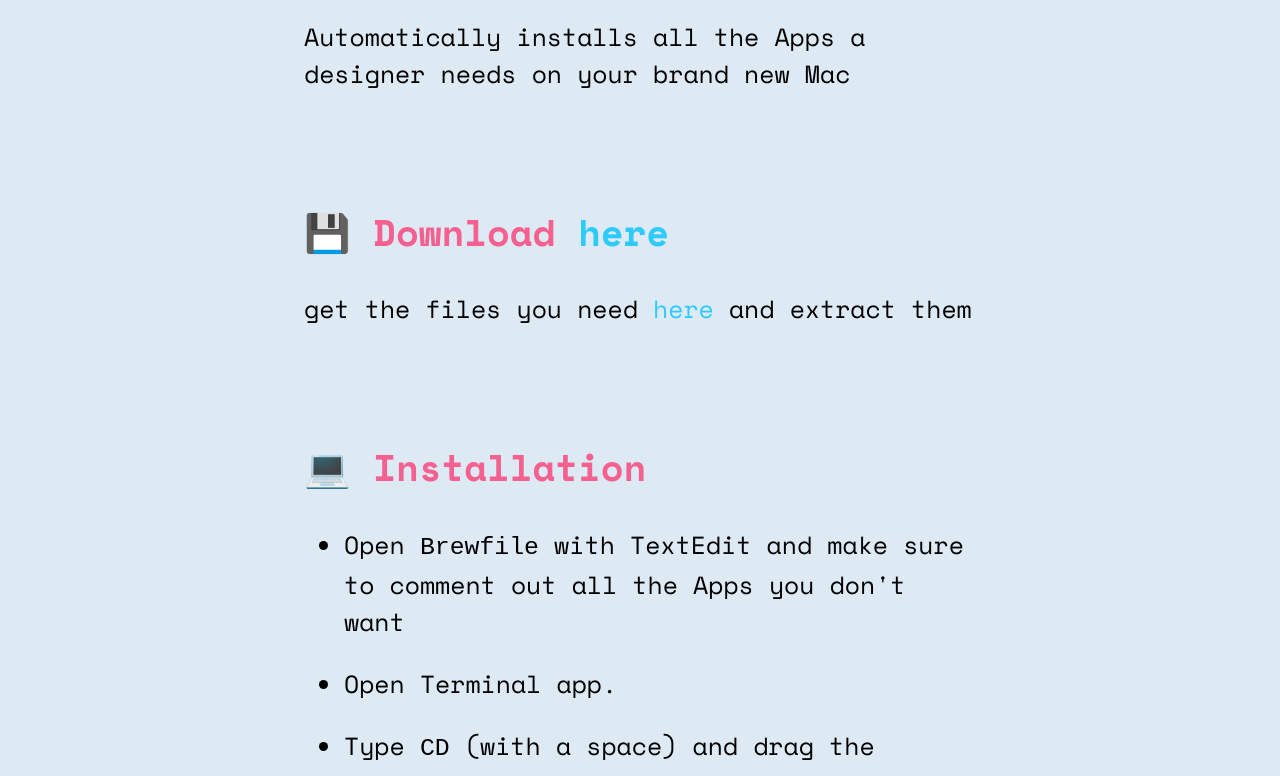
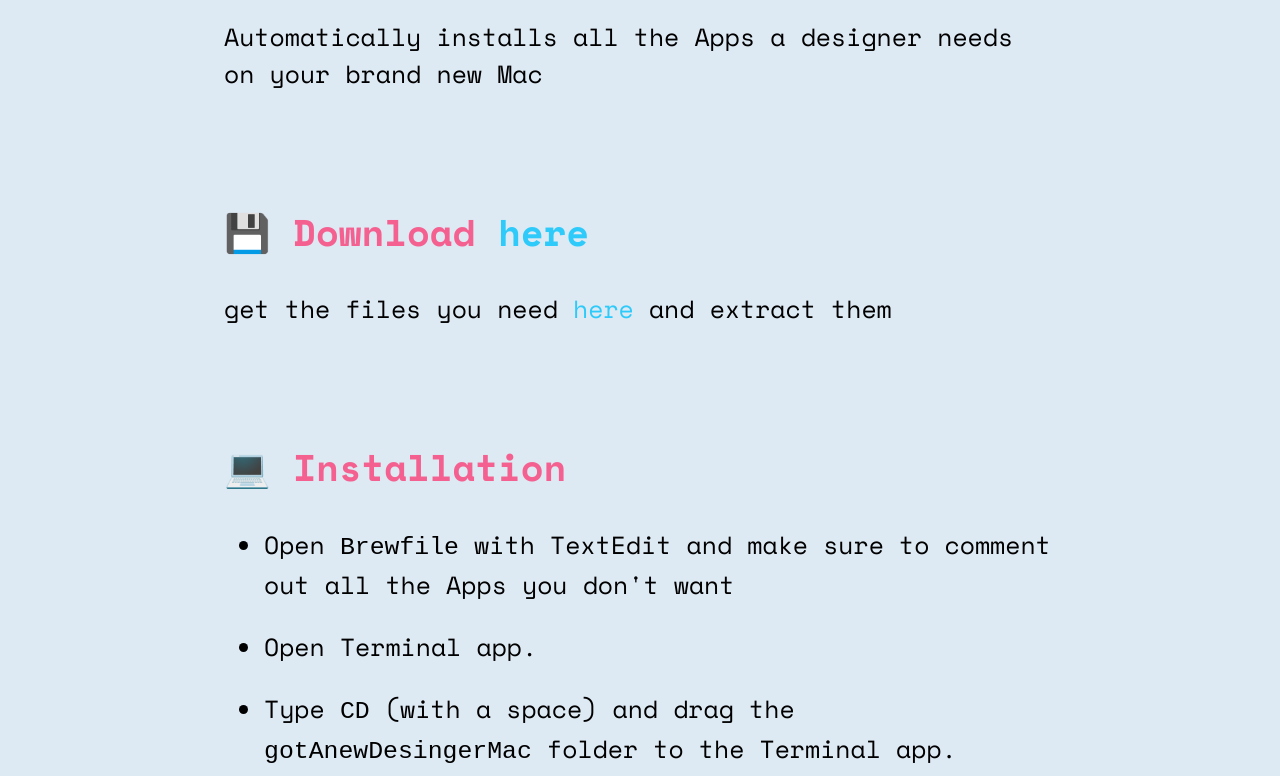
Before and after one commit to meodai/gotAnewDesignerMac, a plain HTML site: page index.html in a window 1280 px wide. Shown: the part 574-1350 px from the top of the page. Drawn offline with nearby package versions, Linux system fonts and the light colour scheme.

Commit message:
differet max width

```diff
--- a/style.css
+++ b/style.css
@@ -39,7 +39,7 @@ h2 {
     overflow: hidden;
 }
 .l-width--design {
-    max-width: 42rem;
+    max-width: 52rem;
     margin: 0 auto;
     padding: 0 1rem;
 }
```
